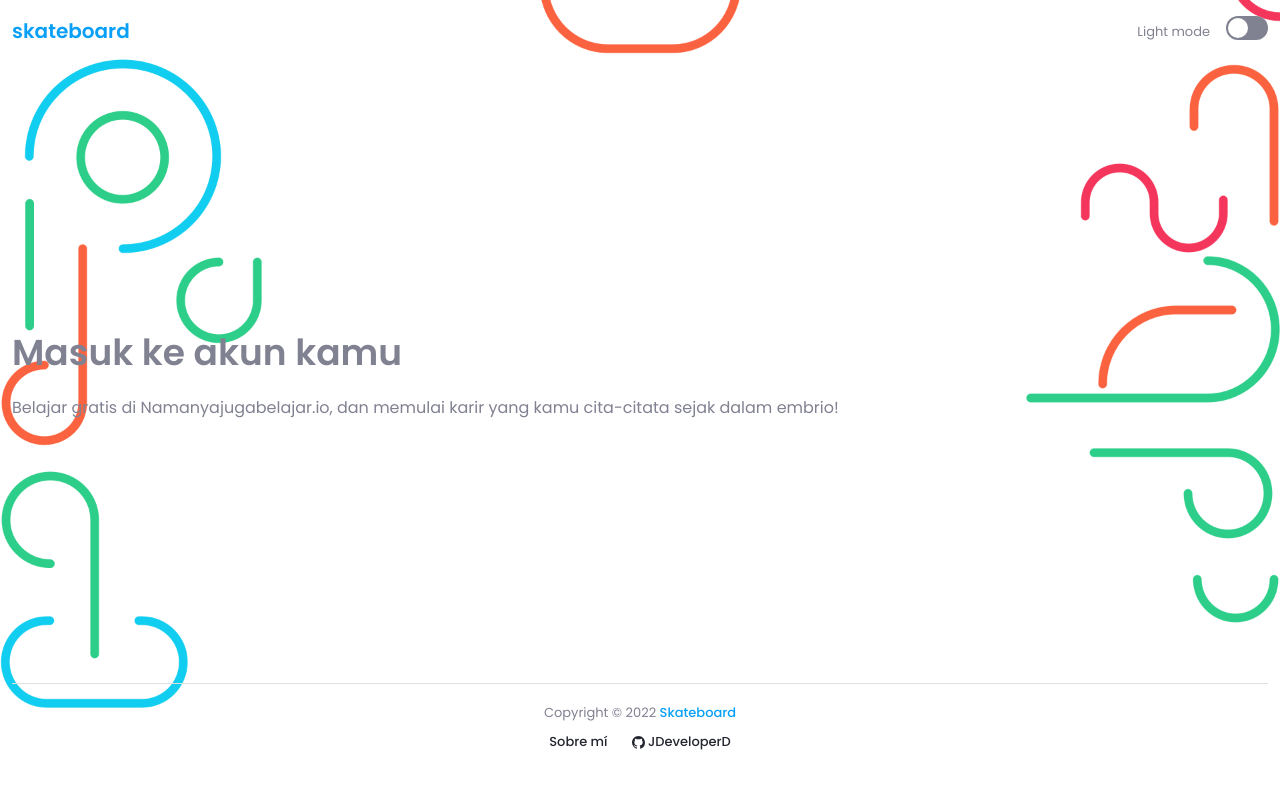
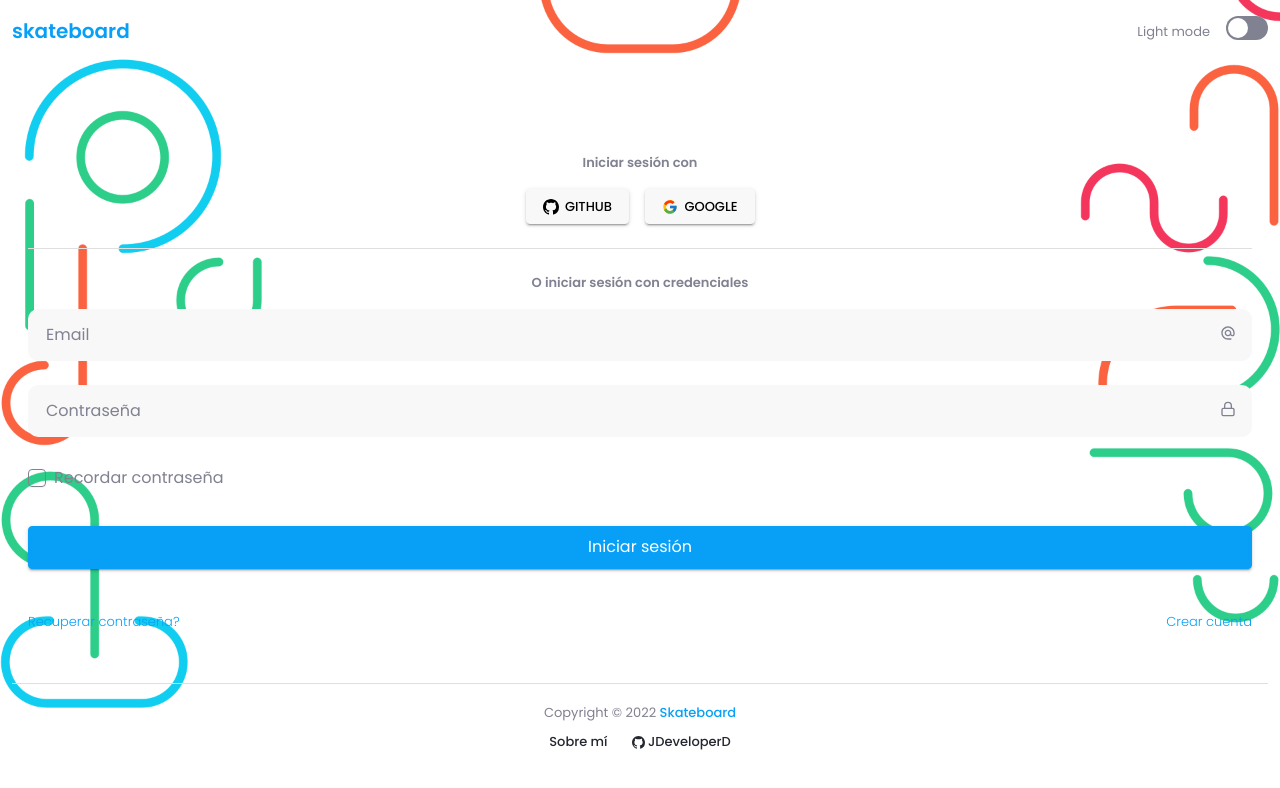
Before and after one commit to JDeveloperD/example-app-video, a Next.js app: page /auth/iniciar-sesion in a window 1280 px wide. Shown: the top 788 px of the page. Built offline with nearby package versions, Linux system fonts and the light colour scheme.

Commit message:
add component form auth sign in

```diff
--- /dev/null
+++ b/src/app/auth/view/FormSignIn/index.tsx
@@ -0,0 +1,34 @@
+import { Button, Checkbox, FiLock, MdOutlineAlternateEmail, TextField } from '@components'
+
+const AuthFormSignIn = () => {
+  return (
+    <form action="">
+      <TextField
+        type='email'
+        error={false}
+        helperText='El correo es requerido'
+        placeholder='Email'
+        className='mb-4'
+        icon={<MdOutlineAlternateEmail />}
+      />
+      <TextField
+        type='password'
+        error={false}
+        helperText='La contraseña es requerida'
+        placeholder='Contraseña'
+        className='mb-4'
+        icon={<FiLock />}
+      />
+      <div className='mb-4'>
+        <Checkbox name='value32432' id={'c-1'} label='Recordar contraseña' />
+      </div>
+      <Button
+        variant='contained'
+        color='primary'
+        block
+        >Iniciar sesión</Button>
+    </form>
+  )
+}
+
+export default AuthFormSignIn
--- /dev/null
+++ b/src/app/auth/view/index.ts
@@ -0,0 +1 @@
+export { default as AuthFormSignIn } from './FormSignIn'
--- a/src/pages/auth/iniciar-sesion.tsx
+++ b/src/pages/auth/iniciar-sesion.tsx
@@ -1,23 +1,75 @@
-import { Typography } from '@components'
+import { Fragment } from 'react'
+import { BsGithub, Button, Card, Col, Divider, FcGoogle, Row, Typography } from '@components'
 import { AuthLayout } from '@layouts'
 import { NextPageWithLayout } from '@pages/_app'
-import { Fragment } from 'react'
+import { AuthFormSignIn } from '@app/auth/view'
+import { useTheme } from 'styled-components'
 
 const SignInPage: NextPageWithLayout = () => {
+  const { mode } = useTheme()
+
   return (
     <Fragment>
-      <Typography
-        variant='headline'
-        size={1}
-        fontWeight={600}
-        className='mb-3'
-      >
-        Masuk ke akun kamu
-      </Typography>
-      <Typography>
-      Belajar gratis di Namanyajugabelajar.io, dan memulai karir yang kamu cita-citata sejak dalam embrio!
-      </Typography>
-
+      <Card>
+        <div className="py-4">
+          <Typography
+            variant='small'
+            fontWeight={600}
+            className='text-center mb-3'
+            color={mode === 'light' ? 'textBody' : 'light'}
+          >
+            Iniciar sesión con
+          </Typography>
+          <div className='d-flex gap-3 justify-content-center'>
+            <Button variant='contained' color='light'>
+              <BsGithub />
+              <Typography color='black' variant='small' fontWeight={500}>GITHUB</Typography>
+            </Button>
+            <Button variant='contained' color='light'>
+              <FcGoogle />
+              <Typography color='black' variant='small' fontWeight={500}>GOOGLE</Typography>
+            </Button>
+          </div>
+        </div>
+        <Divider />
+        <div className="py-4">
+          <Typography
+            variant='small'
+            fontWeight={600}
+            className='text-center mb-3'
+            color={mode === 'light' ? 'textBody' : 'light'}
+          >
+            O iniciar sesión con credenciales
+          </Typography>
+          <AuthFormSignIn />
+        </div>
+      </Card>
+      <div className="w-100 px-3">
+        <Row>
+          <Col xs={7}>
+            <Typography
+              as='a'
+              variant='small'
+              color={mode === 'light' ? 'primary' : 'light'}
+              fontWeight={300}
+            >
+              Recuperar contraseña?
+            </Typography>
+          </Col>
+          <Col xs={5}
+            className='text-end'
+          >
+            <Typography
+              as='a'
+              variant='small'
+              color={mode === 'light' ? 'primary' : 'light'}
+              fontWeight={300}
+            >
+              Crear cuenta
+            </Typography>
+          </Col>
+        </Row>
+      </div>
     </Fragment>
   )
 }
```
